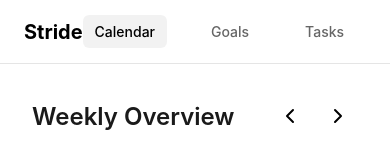
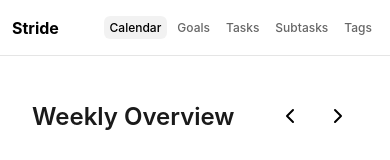
Before and after one commit to manoj633/stride, a React (Vite) app in the folder frontend/: page / in a window 390 px wide. Shown: the top 160 px of the page. Built offline with nearby package versions, Linux system fonts and the light colour scheme; no server answers.

Commit message:
Made navigation responsive

```diff
--- a/frontend/src/components/Navigation/Navigation.css
+++ b/frontend/src/components/Navigation/Navigation.css
@@ -15,7 +15,7 @@
     max-width: 1200px;
     height: 100%;
     margin: 0 auto;
-    padding: 0 24px;
+    padding: 0 1rem;
     display: flex;
     align-items: center;
     justify-content: space-between;
@@ -28,26 +28,37 @@
 .nav__logo-link {
     font-family: 'Inter', sans-serif;
     font-weight: 700;
-    font-size: 1.25rem;
+    font-size: clamp(1rem, 2vw, 1.25rem);
     color: #000000;
     text-decoration: none;
 }
 
 .nav__menu {
     display: flex;
-    gap: 32px;
+    gap: clamp(0.5rem, 2vw, 2rem);
     align-items: center;
+    overflow-x: auto;
+    -ms-overflow-style: none;
+    /* Hide scrollbar for IE and Edge */
+    scrollbar-width: none;
+    /* Hide scrollbar for Firefox */
+}
+
+.nav__menu::-webkit-scrollbar {
+    display: none;
+    /* Hide scrollbar for Chrome, Safari and Opera */
 }
 
 .nav__link {
     font-family: 'Inter', sans-serif;
-    font-size: 0.875rem;
+    font-size: clamp(0.75rem, 1.5vw, 0.875rem);
     font-weight: 500;
     color: #666666;
     text-decoration: none;
-    padding: 8px 12px;
+    padding: 0.5rem 0.75rem;
     border-radius: 6px;
     transition: all 0.2s ease;
+    white-space: nowrap;
 }
 
 .nav__link:hover {
@@ -59,3 +70,40 @@
     color: #000000;
     background: rgba(0, 0, 0, 0.05);
 }
+
+/* Mobile devices (up to 768px) */
+@media screen and (max-width: 768px) {
+    .nav {
+        height: 56px;
+    }
+
+    .nav__container {
+        padding: 0 0.75rem;
+    }
+
+    .nav__menu {
+        gap: 0.5rem;
+    }
+
+    .nav__link {
+        padding: 0.375rem 0.5rem;
+    }
+}
+
+/* Small mobile devices (up to 480px) */
+@media screen and (max-width: 480px) {
+    .nav__menu {
+        gap: 0.25rem;
+    }
+
+    .nav__link {
+        padding: 0.25rem 0.375rem;
+    }
+}
+
+/* For very small devices (up to 320px) */
+@media screen and (max-width: 320px) {
+    .nav__container {
+        padding: 0 0.5rem;
+    }
+}
```
